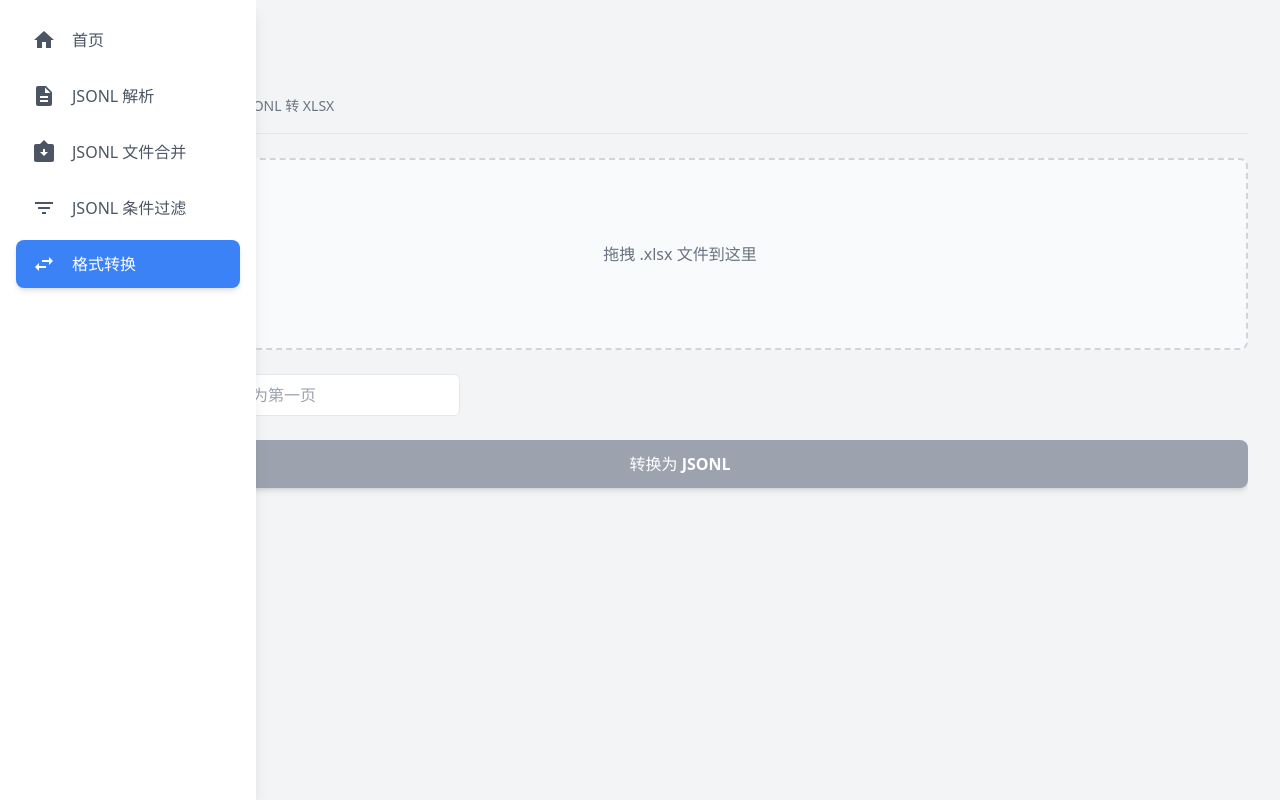
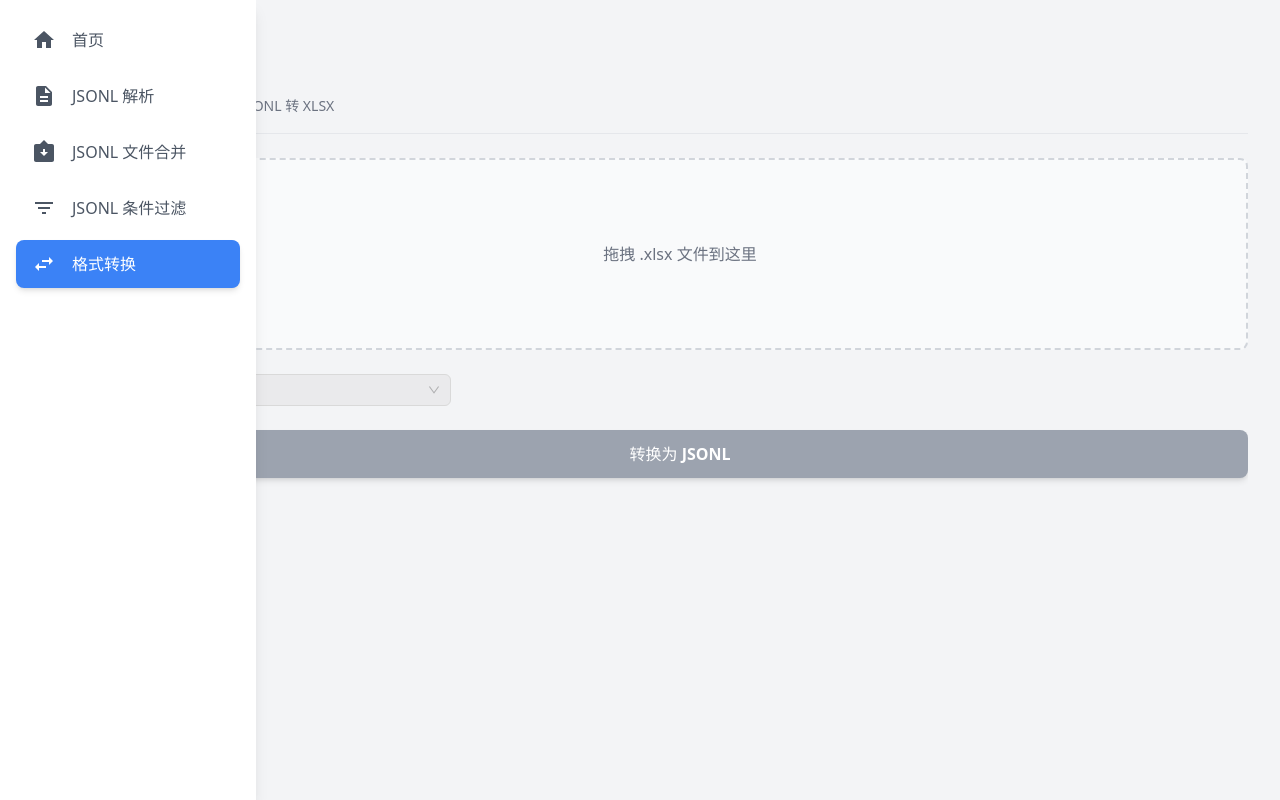
Before and after one commit to whisper5597/data-tools, a React (Vite) app: page /#/format-converter in a window 1280 px wide. Built offline with nearby package versions, Linux system fonts and the light colour scheme.

Commit message:
feat: 添加 sheet 选择器并优化 sheet 处理逻辑

```diff
--- a/src/components/format-converters/XlsxToJsonl.jsx
+++ b/src/components/format-converters/XlsxToJsonl.jsx
@@ -5,6 +5,7 @@ import { DndContext, closestCenter, PointerSensor, useSensor, useSensors } from
 import { SortableContext, arrayMove, useSortable, verticalListSortingStrategy } from '@dnd-kit/sortable';
 import { CSS } from '@dnd-kit/utilities';
 import { GripVertical } from 'lucide-react';
+import { Select } from 'antd';
 
 const formatBytes = (bytes, decimals = 2) => {
   if (bytes === 0) return '0 Bytes';
@@ -64,6 +65,7 @@ const XlsxToJsonl = () => {
   const [isConverting, setIsConverting] = useState(false);
   const [error, setError] = useState('');
   const [sheetName, setSheetName] = useState('');
+  const [sheetNames, setSheetNames] = useState([]);
 
   const sensors = useSensors(
     useSensor(PointerSensor, {
@@ -74,15 +76,26 @@ const XlsxToJsonl = () => {
   );
 
   useEffect(() => {
-    const extractHeaders = async () => {
+    const extractHeadersAndSheetNames = async () => {
       if (!file) {
         setFields([]);
+        setSheetNames([]);
+        setSheetName('');
         return;
       }
       try {
         const data = await file.arrayBuffer();
         const workbook = XLSX.read(data, { type: 'array' });
-        const targetSheetName = sheetName || workbook.SheetNames[0];
+        const newSheetNames = workbook.SheetNames;
+        setSheetNames(newSheetNames);
+
+        let targetSheetName = sheetName;
+        if (!targetSheetName || !newSheetNames.includes(targetSheetName)) {
+          targetSheetName = newSheetNames[0] || '';
+          setSheetName(targetSheetName);
+        }
+
+        if (targetSheetName) {
           const worksheet = workbook.Sheets[targetSheetName];
           if (!worksheet) {
             setFields([]);
@@ -96,12 +109,17 @@ const XlsxToJsonl = () => {
             customName: name,
           })));
           setError('');
+        } else {
+          setFields([]);
+          setError('XLSX 文件中没有找到任何 sheet 页。');
+        }
       } catch (e) {
         setError(`提取表头时出错: ${e.message}`);
         setFields([]);
+        setSheetNames([]);
       }
     };
-    extractHeaders();
+    extractHeadersAndSheetNames();
   }, [file, sheetName]);
 
   const handleDrop = useCallback((event) => {
@@ -114,6 +132,7 @@ const XlsxToJsonl = () => {
       alert('只接受 .xlsx 文件。');
       return;
     }
+    setSheetName('');
     setFile(targetFile);
     setError('');
   }, []);
@@ -276,13 +295,13 @@ const XlsxToJsonl = () => {
       <div className="space-y-4">
         <div className="flex items-center space-x-4">
           <label htmlFor="sheetName" className="text-gray-700 dark:text-gray-300">Sheet 名称:</label>
-          <input
+          <Select
             id="sheetName"
-            type="text"
             value={sheetName}
-            onChange={(e) => setSheetName(e.target.value)}
-            placeholder="默认为第一页"
-            className="p-2 border rounded-md bg-white dark:bg-gray-800 text-gray-900 dark:text-gray-200 dark:border-gray-600"
+            onChange={(value) => setSheetName(value)}
+            style={{ width: 240 }}
+            disabled={sheetNames.length === 0}
+            options={sheetNames.map(name => ({ value: name, label: name }))}
           />
         </div>
       </div>
```
Lines whose indentation alone changed are shown as unchanged.
